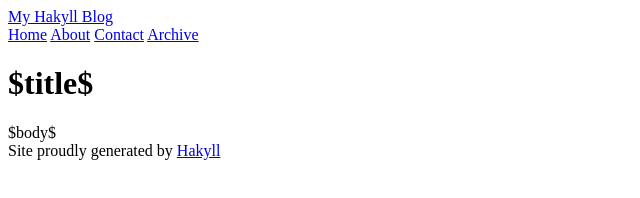
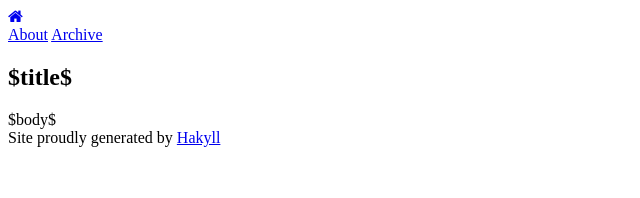
Before and after one commit to polo2ro/blog, a plain HTML site: page templates/default.html in a window 1280 px wide. Shown: the whole page, without its empty margins (0-640 px from the left). Drawn offline with Linux system fonts and the light colour scheme.

Commit message:
xhtml -> html5

```diff
--- a/contact.markdown
+++ b/about.markdown
@@ -1,5 +1,5 @@
 ---
-title: Contact
+title: About
 ---
 
 I live in a small hut in the mountains of Kumano Kodō on Kii Hantō and would not
--- a/templates/default.html
+++ b/templates/default.html
@@ -1,33 +1,30 @@
-<?xml version="1.0" encoding="UTF-8"?>
-<!DOCTYPE html PUBLIC "-//W3C//DTD XHTML 1.0 Strict//EN"
-"http://www.w3.org/TR/xhtml1/DTD/xhtml1-strict.dtd">
-<html xmlns="http://www.w3.org/1999/xhtml" xml:lang="en" lang="en">
+<!doctype html>
+<html>
     <head>
         <meta http-equiv="Content-Type" content="text/html; charset=UTF-8" />
-        <title>My Hakyll Blog - $title$</title>
+        <title>Paul de Rosanbo web page - $title$</title>
         <link rel="stylesheet" type="text/css" href="/css/default.css" />
+        <link rel="stylesheet" type="text/css" href="https://maxcdn.bootstrapcdn.com/font-awesome/4.7.0/css/font-awesome.min.css" />
     </head>
     <body>
-        <div id="header">
+        <section id="header">
             <div id="logo">
-                <a href="/">My Hakyll Blog</a>
+                <a href="/index.html"><i class="fa fa-home"></i><span class="sr-only">Home</span></a>
             </div>
-            <div id="navigation">
-                <a href="/">Home</a>
+            <nav>
                 <a href="/about.html">About</a>
-                <a href="/contact.html">Contact</a>
                 <a href="/archive.html">Archive</a>
-            </div>
-        </div>
+            </nav>
+        </section>
 
-        <div id="content">
+        <section id="content">
             <h1>$title$</h1>
 
             $body$
-        </div>
-        <div id="footer">
+        </section>
+        <section id="footer">
             Site proudly generated by
             <a href="http://jaspervdj.be/hakyll">Hakyll</a>
-        </div>
+        </section>
     </body>
 </html>
```
Also changed, not shown: templates/post.html (+2 -0 lines), README.md, 3 other files.
